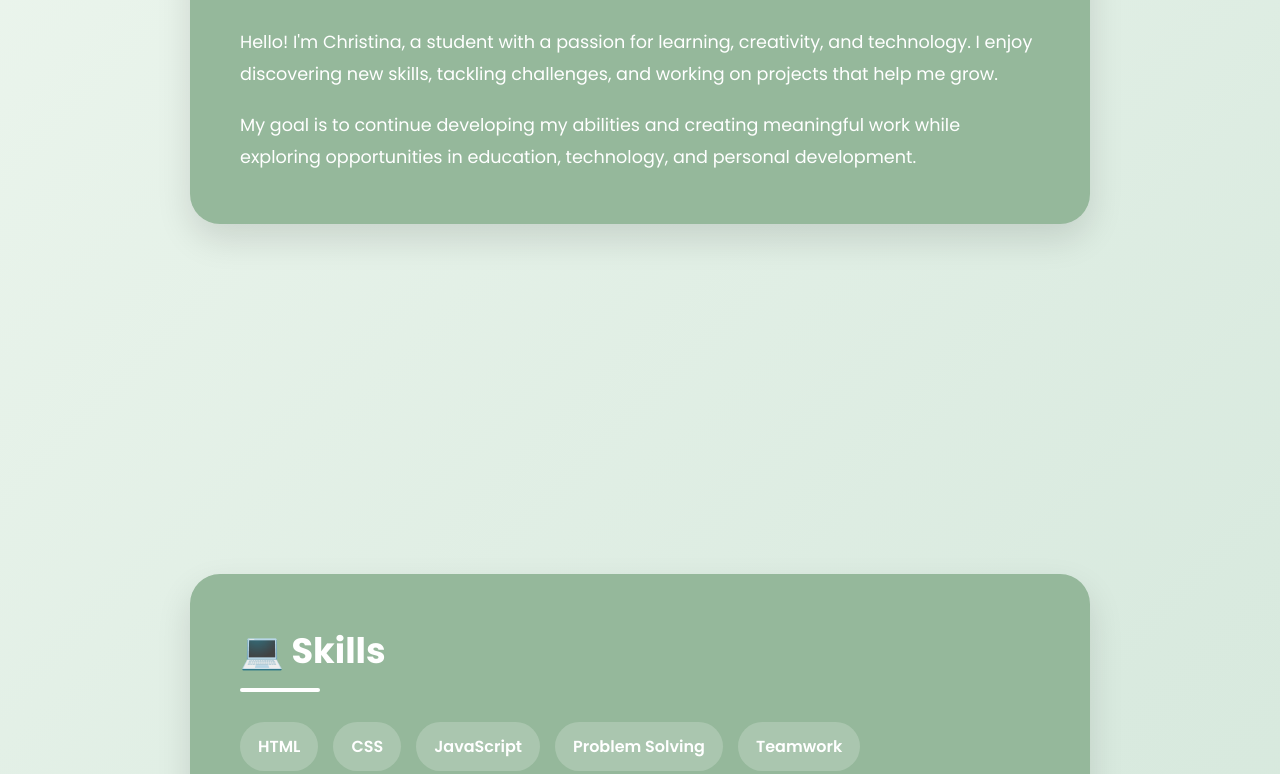
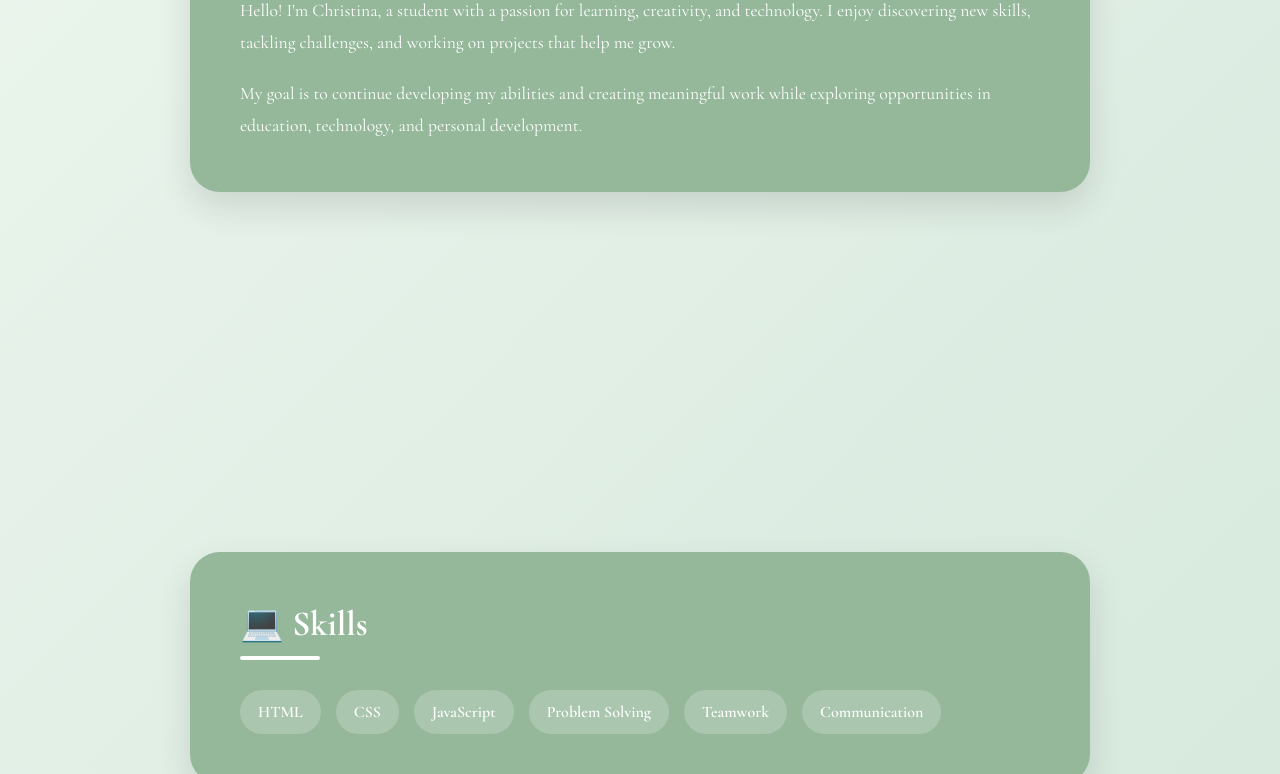
Before and after one commit to Christina439/AboutMe, a plain HTML site: page docs/index.html in a window 1280 px wide. Shown: the part 327-1101 px from the top of the page. Drawn offline with nearby package versions, Linux system fonts and the light colour scheme.

Commit message:
font
changed the fontfamily

```diff
--- a/docs/index.html
+++ b/docs/index.html
@@ -9,9 +9,10 @@
     <link rel="preconnect" href="https://fonts.gstatic.com" crossorigin>
 
     <link
-        href="https://fonts.googleapis.com/css2?family=Poppins:wght@300;400;600;700&display=swap"
+        href="https://fonts.googleapis.com/css2?family=Cormorant+Garamond:wght@300;400;500;600;700&display=swap"
         rel="stylesheet"
     >
+
 
     <link rel="stylesheet" href="style.css">
 </head>
@@ -97,7 +98,7 @@
                     </a>
                 </p>
 
-                <br>
+
 
                 <p>
                     🐙
@@ -106,7 +107,7 @@
                     </a>
                 </p>
 
-                <br>
+
 
                 <p>
                     💼
--- a/docs/style.css
+++ b/docs/style.css
@@ -11,7 +11,7 @@ html {
 
 /* Body */
 body {
-    font-family: 'Poppins', sans-serif;
+    font-family: 'Cormorant Garamond', serif;
     background: linear-gradient(
         135deg,
         #edf6ee,
```
